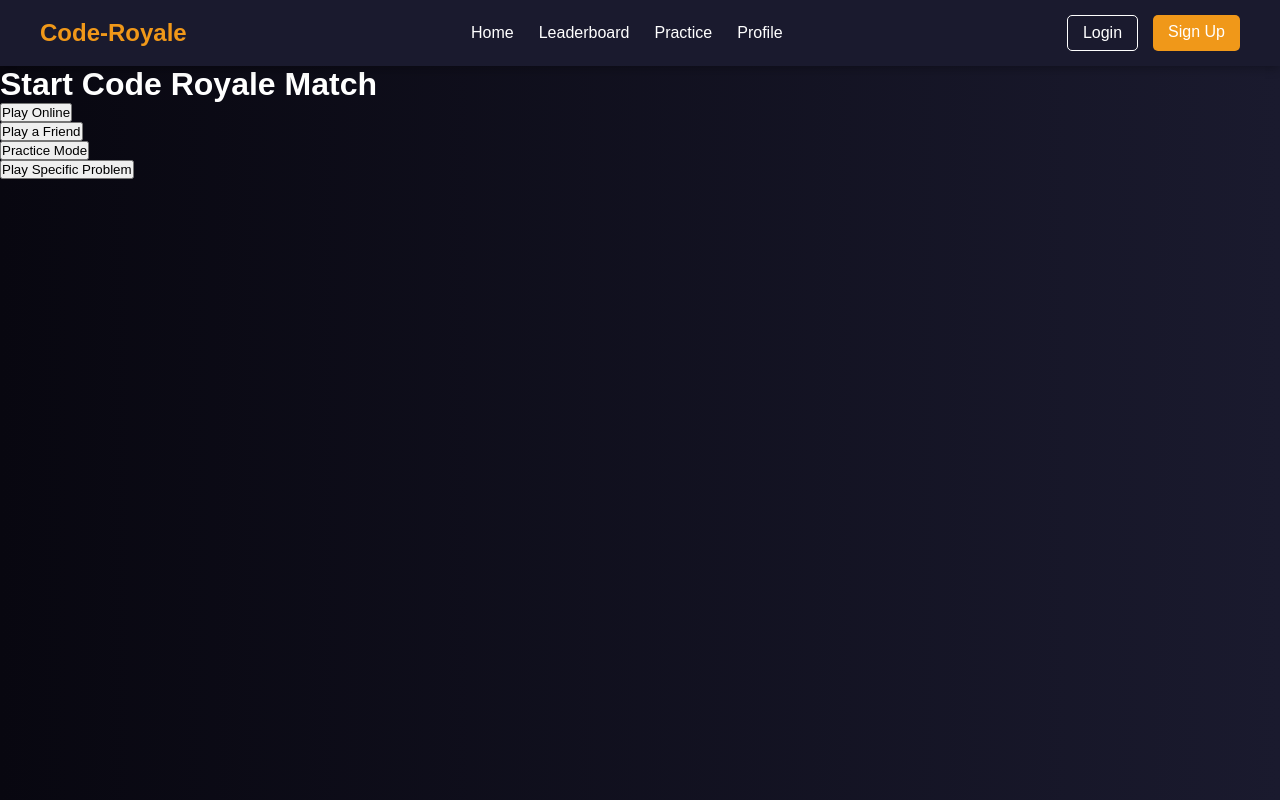
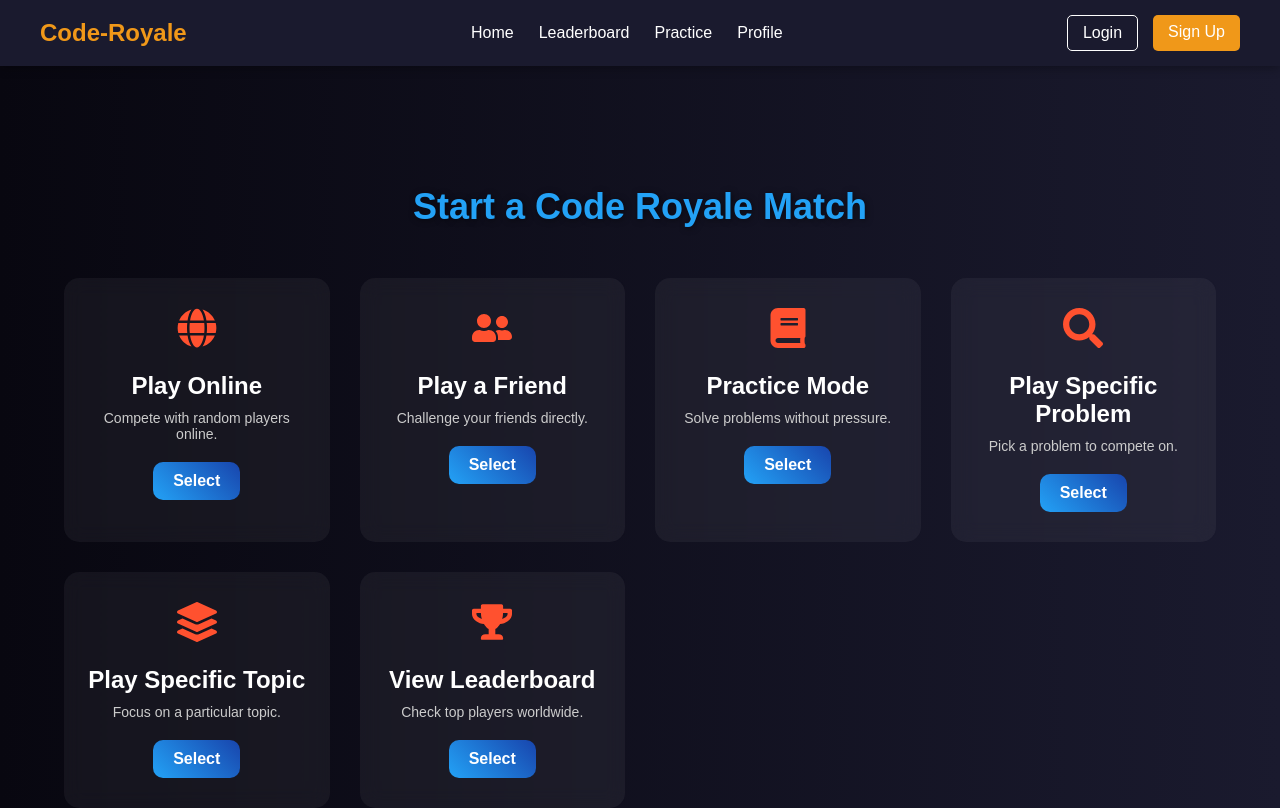
Before and after one commit to jtega149/Code-Royale, a React app in the folder frontend/: page /match in a window 1280 px wide. Built offline with nearby package versions, Linux system fonts and the light colour scheme; the HTML template or start-up script is replaced by a standard one.

Commit message:
My local changes

```diff
--- /dev/null
+++ b/frontend/src/pages/Match.css
@@ -0,0 +1,92 @@
+/* Page container */
+.match-container {
+  width: 90%;
+  max-width: 1200px;
+  margin: 120px auto 50px auto;
+  text-align: center;
+  color: #fff;
+  font-family: 'Poppins', sans-serif;
+}
+
+/* Page heading */
+.match-container h1 {
+  font-size: 36px;
+  margin-bottom: 50px;
+  color: #23a2f6;
+  text-shadow: 1px 1px 6px rgba(0,0,0,0.5);
+}
+
+/* Grid layout for cards */
+.match-grid {
+  display: grid;
+  grid-template-columns: repeat(auto-fit, minmax(250px, 1fr));
+  gap: 30px;
+  justify-items: center;
+}
+
+/* Individual match card */
+.match-card {
+  background: rgba(255,255,255,0.05);
+  backdrop-filter: blur(10px);
+  border-radius: 15px;
+  padding: 30px 20px;
+  width: 100%;
+  max-width: 300px;
+  transition: transform 0.3s ease, box-shadow 0.3s ease;
+}
+
+.match-card:hover {
+  transform: translateY(-10px);
+  box-shadow: 0 15px 25px rgba(0,0,0,0.5);
+}
+
+/* Icon styling */
+.match-card .icon {
+  font-size: 40px;
+  margin-bottom: 15px;
+  color: #ff512f;
+}
+
+/* Card title */
+.match-card h2 {
+  font-size: 24px;
+  margin-bottom: 10px;
+}
+
+/* Card description */
+.match-card p {
+  font-size: 14px;
+  margin-bottom: 20px;
+  color: #ccc;
+}
+
+/* Card button */
+.play-button {
+  padding: 10px 20px;
+  font-size: 16px;
+  font-weight: 600;
+  border: none;
+  border-radius: 10px;
+  cursor: pointer;
+  background: linear-gradient(45deg, #23a2f6, #1845ad);
+  color: #fff;
+  transition: all 0.3s ease;
+}
+
+.play-button:hover {
+  background: linear-gradient(45deg, #f09819, #ff512f);
+  transform: translateY(-3px);
+}
+
+/* Responsive text sizing */
+@media (max-width: 500px) {
+  .match-container h1 {
+    font-size: 28px;
+  }
+  .match-card h2 {
+    font-size: 20px;
+  }
+  .play-button {
+    font-size: 14px;
+  }
+}
--- a/frontend/src/pages/Match.jsx
+++ b/frontend/src/pages/Match.jsx
@@ -1,27 +1,36 @@
-import React from 'react'
-import Navbar from '../components/Navbar'
+import React from "react";
+import Navbar from "../components/Navbar";
+import { FaGlobe, FaUserFriends, FaBook, FaSearch, FaLayerGroup, FaTrophy } from "react-icons/fa";
+import "./Match.css";
 
 const Match = () => {
+  const matchOptions = [
+    { title: "Play Online", icon: <FaGlobe />, description: "Compete with random players online." },
+    { title: "Play a Friend", icon: <FaUserFriends />, description: "Challenge your friends directly." },
+    { title: "Practice Mode", icon: <FaBook />, description: "Solve problems without pressure." },
+    { title: "Play Specific Problem", icon: <FaSearch />, description: "Pick a problem to compete on." },
+    { title: "Play Specific Topic", icon: <FaLayerGroup />, description: "Focus on a particular topic." },
+    { title: "View Leaderboard", icon: <FaTrophy />, description: "Check top players worldwide." },
+  ];
+
   return (
     <>
-        <Navbar />
-        <div className="match-container">
-          <h1>Start Code Royale Match</h1>
-          <div className="play-online">
-            <button className="play-button">Play Online</button>
-          </div>
-          <div className="play-a-friend">
-            <button className="play-button">Play a Friend</button>
-          </div>
-          <div className="practice-mode">
-            <button className="play-button">Practice Mode</button>
-          </div>
-          <div className="play-specific-problem">
-            <button className="play-button">Play Specific Problem</button>
-          </div>
+      <Navbar />
+      <div className="match-container">
+        <h1>Start a Code Royale Match</h1>
+        <div className="match-grid">
+          {matchOptions.map((option, index) => (
+            <div key={index} className="match-card">
+              <div className="icon">{option.icon}</div>
+              <h2>{option.title}</h2>
+              <p>{option.description}</p>
+              <button className="play-button">Select</button>
+            </div>
+          ))}
         </div>
+      </div>
     </>
-  )
-}
+  );
+};
 
-export default Match
+export default Match;
```
